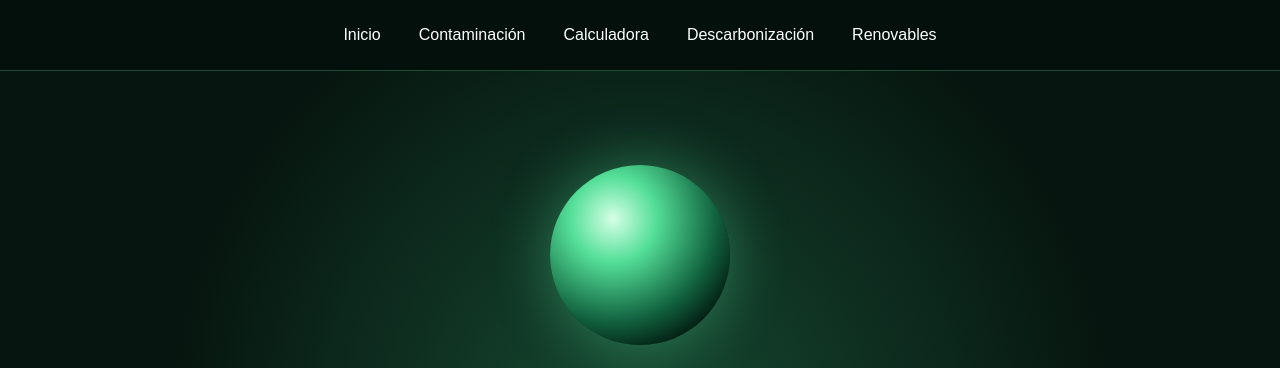
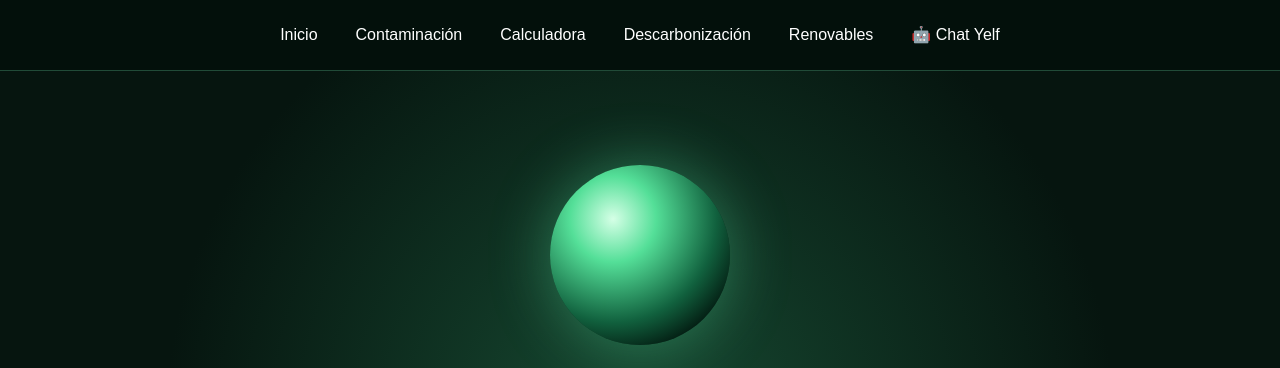
Before and after one commit to yrestanvillazon-creator/EL-CARBONO, a plain HTML site: page index.html in a window 1280 px wide. Shown: the top 368 px of the page. Drawn offline with Linux system fonts and the light colour scheme.

Commit message:
Update index.html

```diff
--- a/index.html
+++ b/index.html
@@ -129,6 +129,7 @@ footer{text-align:center;padding:50px 20px;border-top:1px solid #214b38;color:#b
 <a href="#calculadora">Calculadora</a>
 <a href="#descarbonizacion">Descarbonización</a>
 <a href="#energia">Renovables</a>
+<a href="chat.html">🤖 Chat Yelf</a>
 </nav>
 
 <header class="hero" id="inicio">
```
